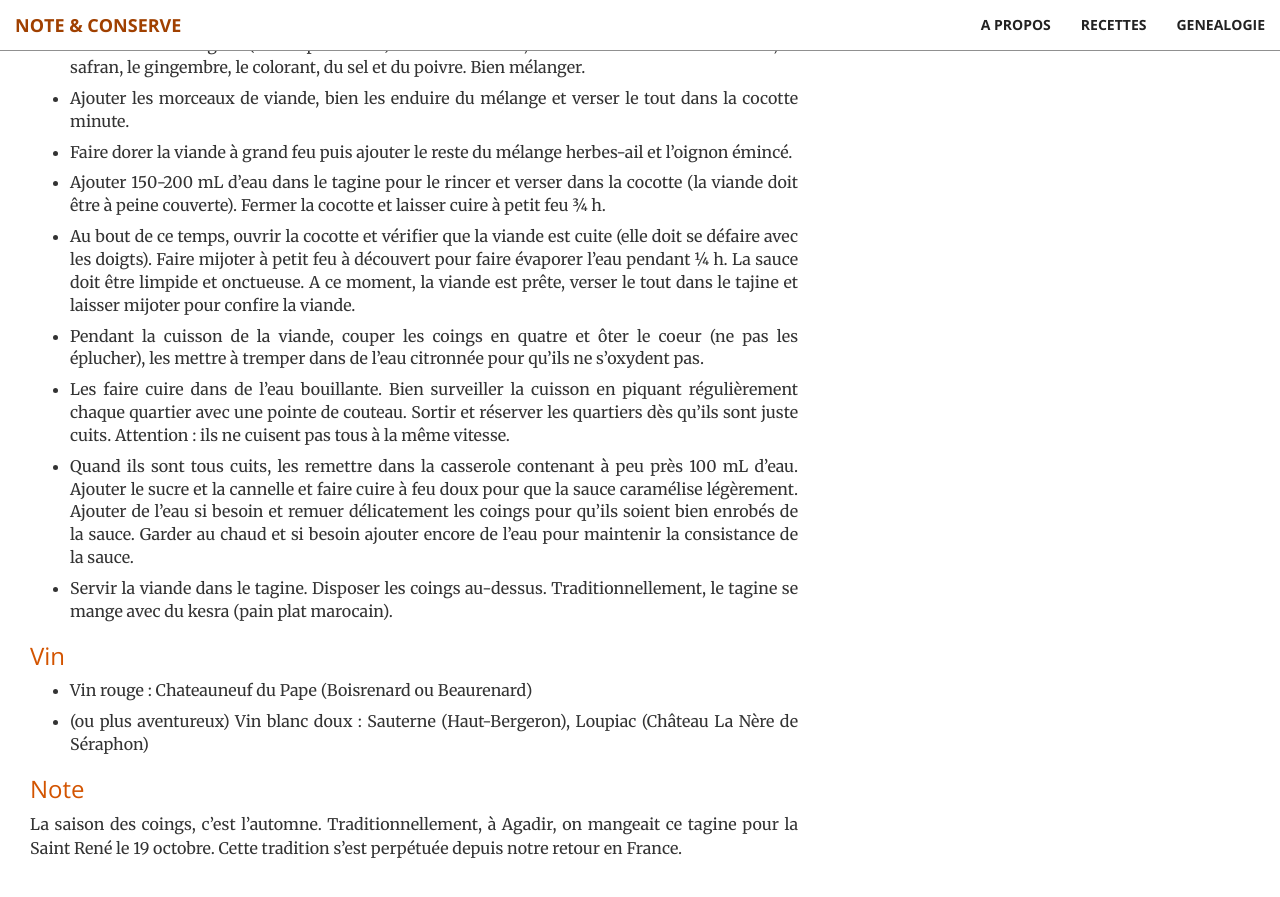
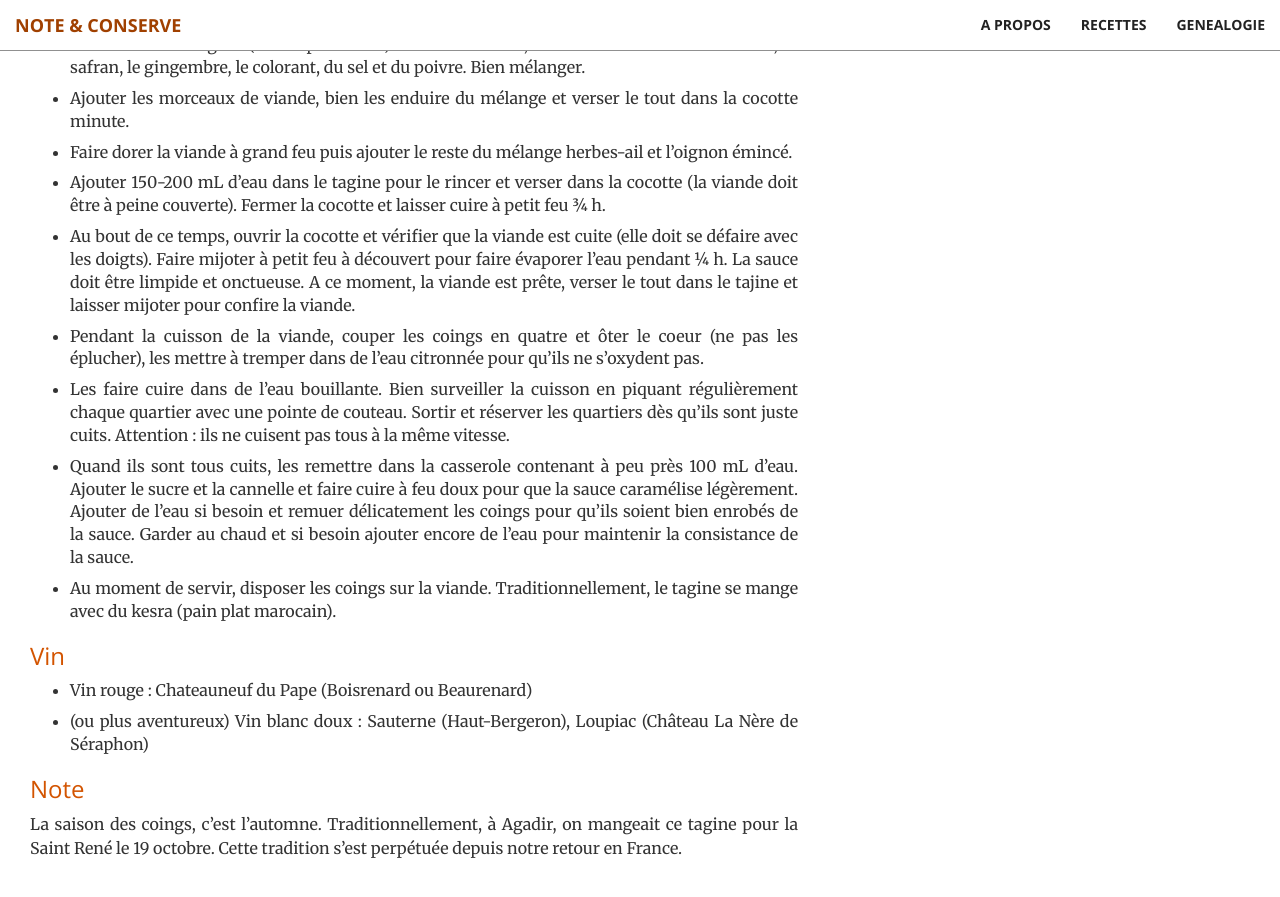
Before and after one commit to brignogan/brignogan.github.io, a Jekyll site: the page built from _posts/2018-05-30-tagine-coing.md, in a window 1280 px wide and 900 px high, scrolled down 1059 px. Shown: the top 897 px of the window. Built offline with Jekyll 4.4.1, drawn with Linux system fonts in a browser that asks for light colours.

Commit message:
correction
correction

```diff
--- a/_posts/2018-05-30-tagine-coing.md
+++ b/_posts/2018-05-30-tagine-coing.md
@@ -36,7 +36,7 @@ Cette recette vient de Rkia (Agadir)
 * Pendant la cuisson de la viande, couper les coings en quatre et ôter le coeur (ne pas les éplucher), les mettre à tremper dans de l’eau citronnée pour qu’ils ne s’oxydent pas.
 * Les faire cuire dans de l’eau bouillante. Bien surveiller la cuisson en piquant régulièrement chaque quartier avec une pointe de couteau. Sortir et réserver les quartiers dès qu’ils sont juste cuits. Attention : ils ne cuisent pas tous à la même vitesse.
 * Quand ils sont tous cuits, les remettre dans la casserole contenant à peu près 100 mL d’eau. Ajouter le sucre et la cannelle et faire cuire à feu doux pour que la sauce caramélise légèrement. Ajouter de l’eau si besoin et remuer délicatement les coings pour qu’ils soient bien enrobés de la sauce. Garder au chaud et si besoin ajouter encore de l'eau pour maintenir la consistance de la sauce.
-* Servir la viande dans le tagine. Disposer les coings au-dessus. Traditionnellement, le tagine se mange avec du kesra (pain plat marocain).
+* Au moment de servir, disposer les coings sur la viande. Traditionnellement, le tagine se mange avec du kesra (pain plat marocain).
 
 ### Vin
 * Vin rouge : Chateauneuf du Pape (Boisrenard ou Beaurenard)
```
Also changed, not shown: _posts/2018-06-19-tagine-poulet.md (+1 -1 lines).
